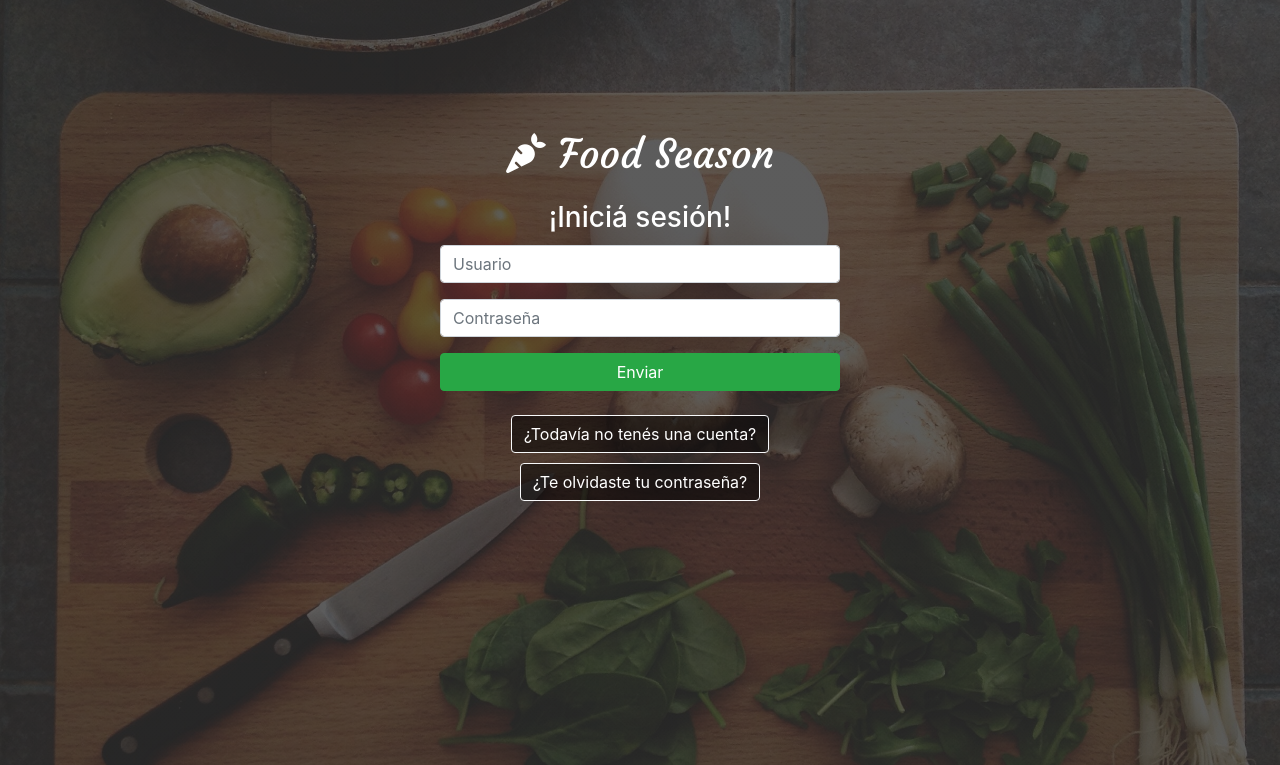
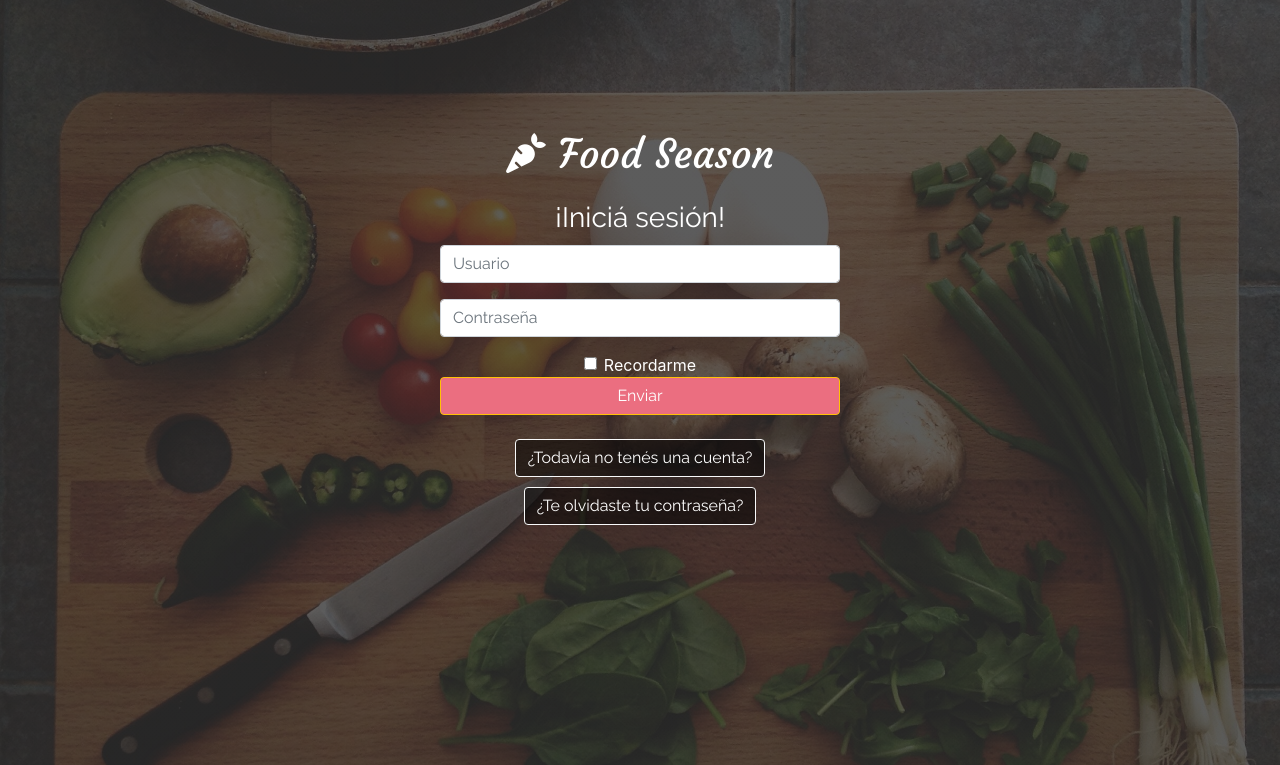
Before and after one commit to nazarenads/foodseason, a PHP site: page /signin.html in a window 1280 px wide. Shown: the top 765 px of the page. Run offline with PHP 8.4, Linux system fonts and the light colour scheme; some libraries are stand-ins or nearby versions.

Commit message:
subo mis cambios

```diff
--- a/home/home.html
+++ b/home/home.html
@@ -25,7 +25,6 @@
         </button>
       <div class="collapse navbar-collapse" id="navbarNavAltMarkup">
         <div class="navbar-nav">
-          <a class="nav-item nav-link active" href="#">Inicio <span class="sr-only">(current)</span></a>
           <a class="nav-item nav-link" href="#">Ingresar</a>
           <a class="nav-item nav-link" href="#">Regístrarse</a>
           <a class="nav-item nav-link" href="#">FAQ´s</a>
--- a/signupylogin/css/styles.css
+++ b/signupylogin/css/styles.css
@@ -34,6 +34,9 @@ body{
 .form-signup-heading{
   margin-bottom: 10px;
 }
+input{
+  font-family: 'Raleway', sans-serif;
+}
 h1,h3{
   color: white;
   text-align: center;
@@ -41,7 +44,15 @@ h1,h3{
 h1{
   font-family: 'Courgette', cursive;
 }
-.btn-success{
+h3{
+  font-family: 'Raleway', sans-serif;
+}
+.btn{
+  background-color: #EB6E80;
+  color: white;
+  font-family: 'Raleway', sans-serif;
+}
+.btn-warning{
   width: 100%;
 }
 .btn-light{
--- a/signupylogin/signin.html
+++ b/signupylogin/signin.html
@@ -10,6 +10,7 @@
     <link rel="stylesheet" href="css/styles.css">
     <link rel="stylesheet" href="https://use.fontawesome.com/releases/v5.8.1/css/all.css" integrity="sha384-50oBUHEmvpQ+1lW4y57PTFmhCaXp0ML5d60M1M7uH2+nqUivzIebhndOJK28anvf" crossorigin="anonymous">
     <link href="https://fonts.googleapis.com/css?family=Courgette" rel="stylesheet">
+    <link href="https://fonts.googleapis.com/css?family=Raleway" rel="stylesheet">
     <title>Food Season - Iniciar sesión</title>
   </head>
   <body>
@@ -26,7 +27,11 @@
     		   <div class="form-group">
     		    <input type="password" class="form-control" name="password" placeholder="Contraseña">
     		   </div>
-    		   <button class="btn btn-success" type="submit" name="subm">Enviar</button>
+           <div class="form-check">
+             <input type="checkbox" class="form-check-input" id="materialUnchecked">
+             <label class="form-check-label" for="materialUnchecked">Recordarme</label>
+           </div>
+    		   <button class="btn btn-warning" type="submit" name="subm">Enviar</button>
     		   <br/><br>
     		   <a class="btn btn-light" href="signup.html" role="button">¿Todavía no tenés una cuenta?</a>
     		   <a class="btn btn-light" href="#" role="button">¿Te olvidaste tu contraseña?</a>
--- a/signupylogin/signup.html
+++ b/signupylogin/signup.html
@@ -10,6 +10,7 @@
     <link rel="stylesheet" href="css/styles.css">
     <link rel="stylesheet" href="https://use.fontawesome.com/releases/v5.8.1/css/all.css" integrity="sha384-50oBUHEmvpQ+1lW4y57PTFmhCaXp0ML5d60M1M7uH2+nqUivzIebhndOJK28anvf" crossorigin="anonymous">
     <link href="https://fonts.googleapis.com/css?family=Courgette" rel="stylesheet">
+    <link href="https://fonts.googleapis.com/css?family=Raleway" rel="stylesheet">
     <title>Food Season - Registrarse</title>
   </head>
   <body>
@@ -29,7 +30,7 @@
     		   <div class="form-group">
     		    <input type="password" class="form-control" name="password" placeholder="Contraseña">
     		   </div>
-    		   <button class="btn btn-success" type="submit" name="subm">Enviar</button>
+    		   <button class="btn btn-warning" type="submit" name="subm">Enviar</button>
     		   <br/><br>
     		   <a class="btn btn-light" href="signin.html" role="button">¿Ya tenés una cuenta?</a>
     		   <a class="btn btn-light" href="#" role="button">¿Te olvidaste tu contraseña?</a>
```
